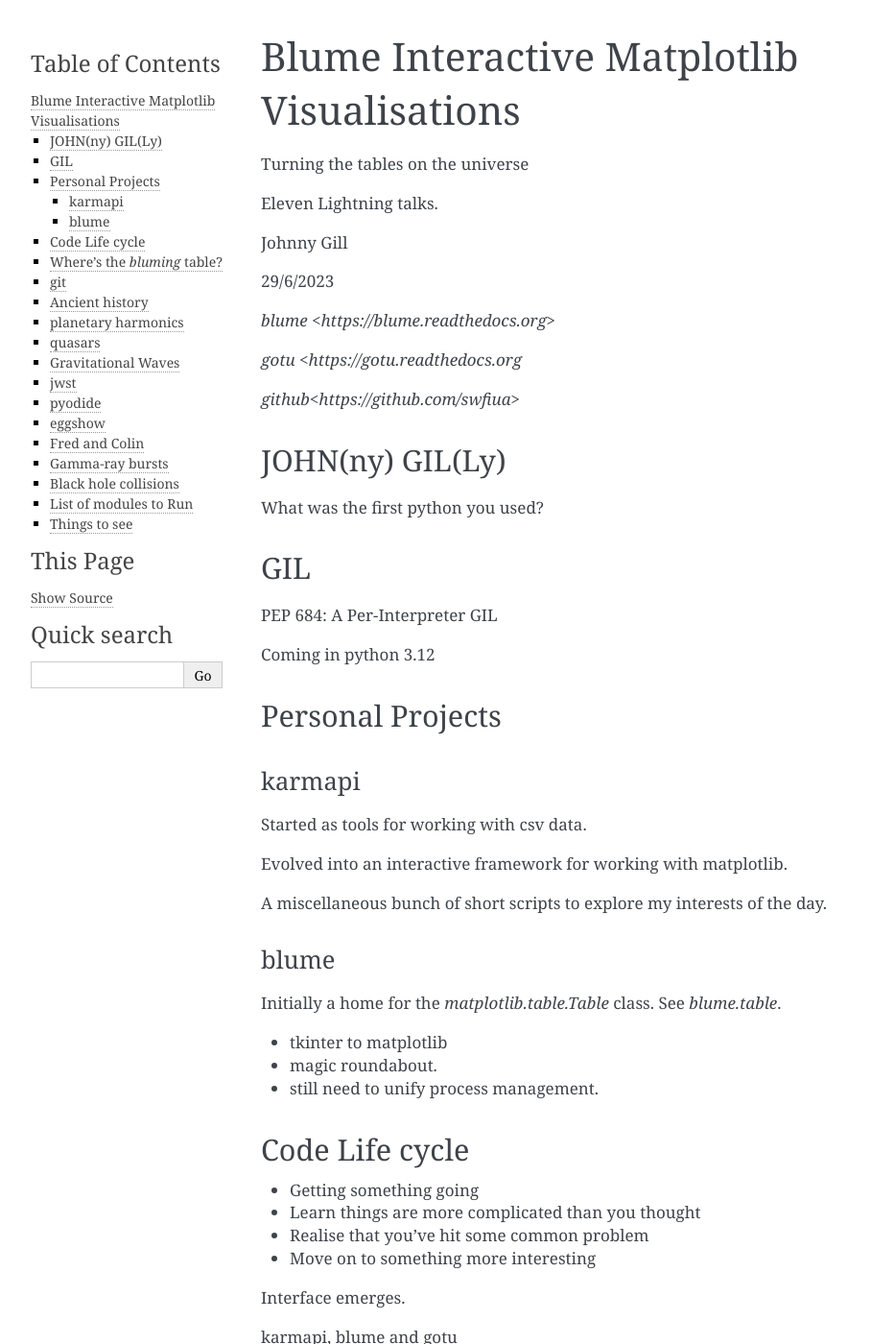
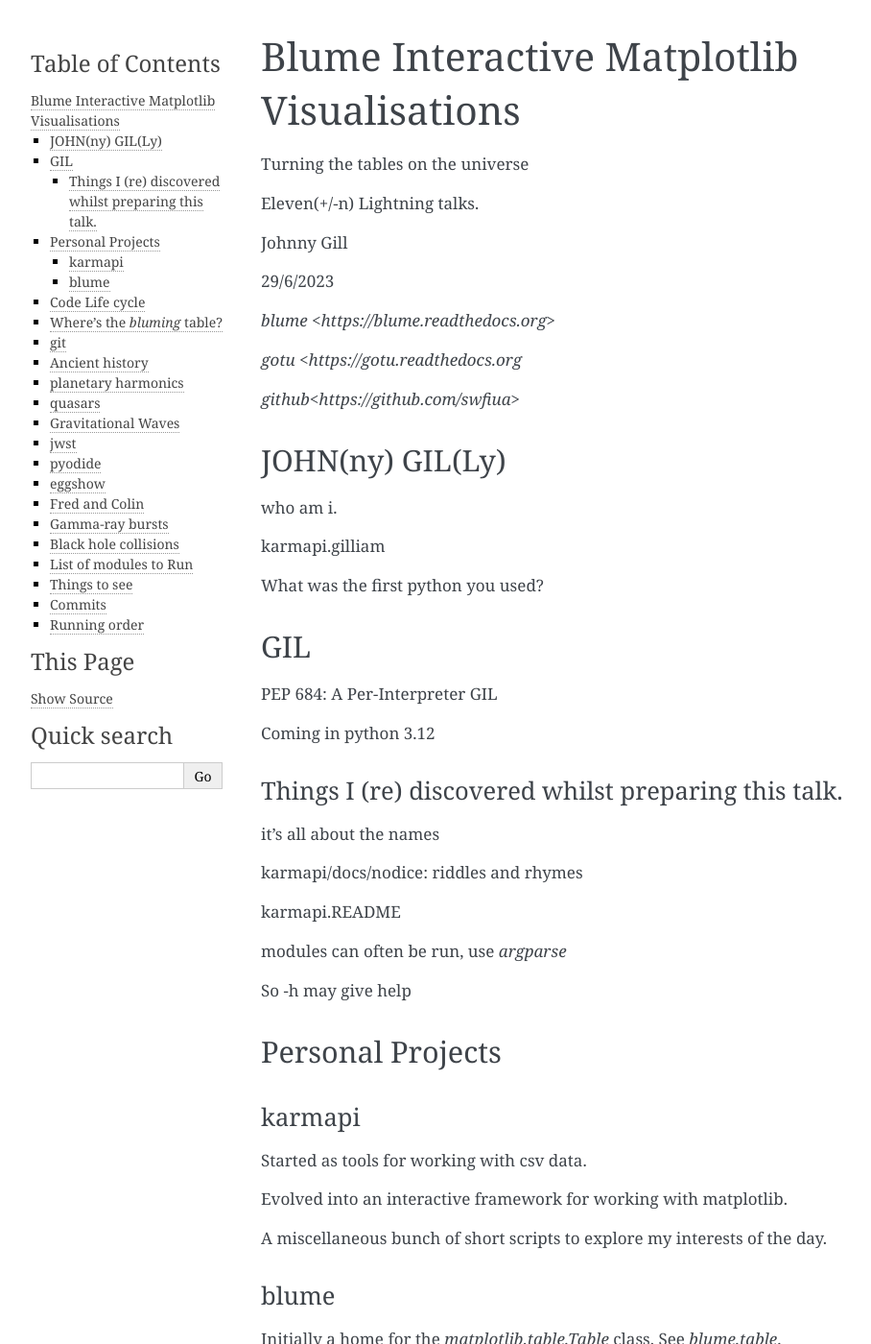
Before and after one commit to swfiua/gotu, a Sphinx documentation site: the page built from docs/tttotu.rst, in a window 1280 px wide and 1400 px high. Shown: the whole window at 96% size, without its empty margins (148-1056 px from the left). Built offline with Sphinx 7.4.7, drawn with Linux system fonts in a browser that asks for light colours; formulas are drawn with MathJax 3; some of the changed text lies outside the part shown.

Commit message:
talk latest

```diff
--- a/docs/tttotu.rst
+++ b/docs/tttotu.rst
@@ -5,7 +5,7 @@
 
 Turning the tables on the universe
 
-Eleven Lightning talks.
+Eleven(+/-n) Lightning talks.
 
 Johnny Gill
 
@@ -20,6 +20,9 @@ Johnny Gill
 JOHN(ny) GIL(Ly)
 ================
 
+who am i.
+
+karmapi.gilliam
 
 What was the first python you used?
 
@@ -30,9 +33,22 @@ PEP 684: A Per-Interpreter GIL
 
 Coming in python 3.12
 
+Things I (re) discovered whilst preparing this talk.
+----------------------------------------------------
+
+it's all about the names
+
+karmapi/docs/nodice: riddles and rhymes
+
+karmapi.README
+
+modules can often be run, use `argparse`
+
+So -h may give help
+
 
 Personal Projects
-========
+=================
 
 karmapi
 -------
@@ -54,7 +70,8 @@ Initially a home for the `matplotlib.table.Table` class.  See
 
 * tkinter to matplotlib
 * magic roundabout.
-* still need to unify process management.
+
+Is there anything better than an editor and a console?
 
 Code Life cycle
 ===============
@@ -89,7 +106,7 @@ blume, the matplotlib table module.
 ::
    python3 -m blume.examples.table_demo
 
-   python3 =m blume.examples.chess_table
+   python3 -m blume.examples.chess_table
 
    python3 -m blume.examples.legendary
 
@@ -164,6 +181,8 @@ Black hole collisions
 List of modules to Run
 ======================
 
+karmapi.tankrain
+
 blume.examples.table_demo
 blume.examples.chess_table
 
@@ -175,3 +194,41 @@ gotu.event
 someone has already done it.
 
 astropy.coordinates
+
+Commits
+=======
+
+karmapi
+
+5ffd4ef1f3b778cfd746d59115211ef5e76f6734
+
+docs/computers.rst
+
+of all the things they say:
+
+710b63cf04198e01db45452c2b3b804487af2efd
+
+Running order
+=============
+
+blume.train
+
+karmapi.tankrain
+
+blume.examples.table_demo
+
+blume.examples.chess_table
+
+blume.examples.legendary
+
+blume.mb
+
+blume.gw
+
+blume.console
+
+blume.eggshow
+
+gotu.aidss2
+
+gotu.jwst
```
Also changed, not shown: 1 other file.
